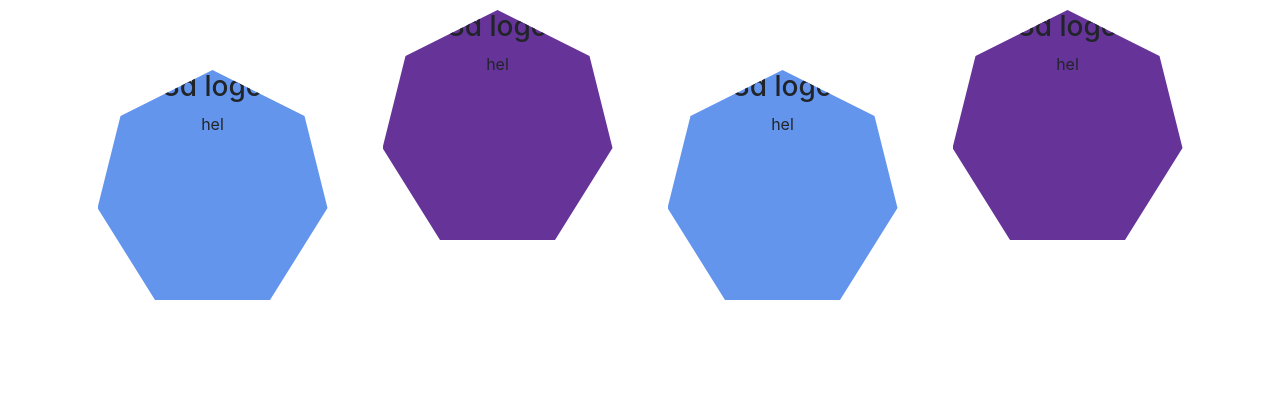
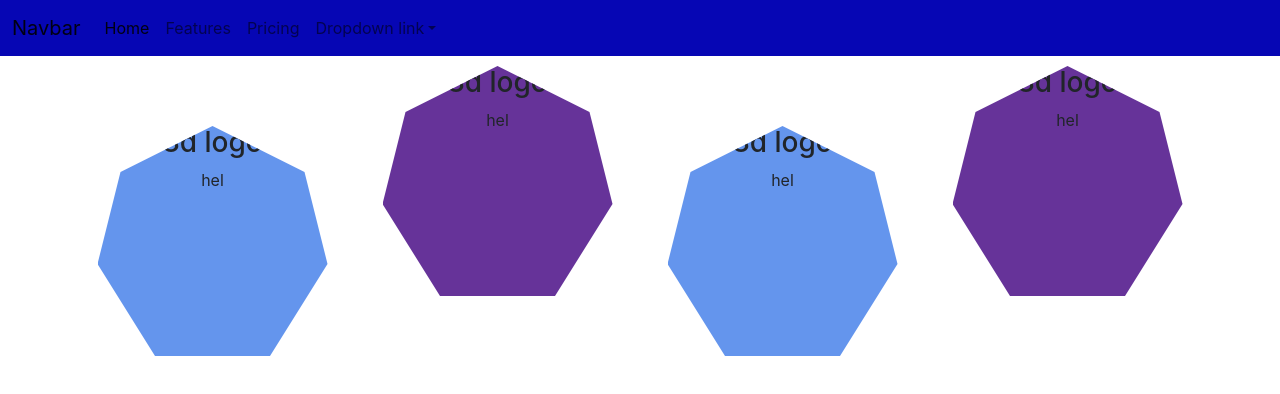
Before and after one commit to RianIslam/craft-front-end, a React (Create React App) app in the folder dash-uses/: page / in a window 1280 px wide. Shown: the top 394 px of the page. Built offline with nearby package versions, Linux system fonts and the light colour scheme.

Commit message:
add some bootstrap class

```diff
--- a/dash-uses/public/index.html
+++ b/dash-uses/public/index.html
@@ -41,5 +41,8 @@
       To begin the development, run `npm start` or `yarn start`.
       To create a production bundle, use `npm run build` or `yarn build`.
     -->
+    <script src="https://cdn.jsdelivr.net/npm/@popperjs/core@2.10.2/dist/umd/popper.min.js" integrity="sha384-7+zCNj/IqJ95wo16oMtfsKbZ9ccEh31eOz1HGyDuCQ6wgnyJNSYdrPa03rtR1zdB" crossorigin="anonymous"></script>
+    <script src="https://cdn.jsdelivr.net/npm/bootstrap@5.1.3/dist/js/bootstrap.min.js" integrity="sha384-QJHtvGhmr9XOIpI6YVutG+2QOK9T+ZnN4kzFN1RtK3zEFEIsxhlmWl5/YESvpZ13" crossorigin="anonymous"></script>
+
   </body>
 </html>
--- a/dash-uses/src/App.js
+++ b/dash-uses/src/App.js
@@ -1,5 +1,6 @@
 
 import './App.css';
+import BootStrapNav from './components/Bootstrap/BootStrapNav';
 import Card from './components/Card/Card';
 import HexagonCard from './components/Card/HexagonCard';
 import Nav from './components/Nav/Nav';
@@ -7,7 +8,7 @@
 function App() {
   return (
     <div>
-
+      <BootStrapNav/>
      <Card/>
      {/* <HexagonCard/> */}
     </div>
--- /dev/null
+++ b/dash-uses/src/components/Bootstrap/BootStrapNav.css
@@ -0,0 +1,3 @@
+.bt-bg{
+    background: #0606b4;
+}
--- /dev/null
+++ b/dash-uses/src/components/Bootstrap/BootStrapNav.js
@@ -0,0 +1,41 @@
+import React from 'react'
+import './BootStrapNav.css'
+const BootStrapNav = () => {
+    return (
+        <div>
+            <nav className="navbar navbar-expand-lg navbar-light bt-bg">
+  <div className="container-fluid">
+    <a className="navbar-brand" href="#">Navbar</a>
+    <button className="navbar-toggler" type="button" data-bs-toggle="collapse" data-bs-target="#navbarNavDropdown" aria-controls="navbarNavDropdown" aria-expanded="false" aria-label="Toggle navigation">
+      <span className="navbar-toggler-icon"></span>
+    </button>
+    <div className="collapse navbar-collapse" id="navbarNavDropdown">
+      <ul className="navbar-nav">
+        <li className="nav-item">
+          <a className="nav-link active" aria-current="page" href="#">Home</a>
+        </li>
+        <li className="nav-item">
+          <a className="nav-link" href="#">Features</a>
+        </li>
+        <li className="nav-item">
+          <a className="nav-link" href="#">Pricing</a>
+        </li>
+        <li className="nav-item dropdown">
+          <a className="nav-link dropdown-toggle" href="#" id="navbarDropdownMenuLink" role="button" data-bs-toggle="dropdown" aria-expanded="false">
+            Dropdown link
+          </a>
+          <ul className="dropdown-menu" aria-labelledby="navbarDropdownMenuLink">
+            <li><a className="dropdown-item" href="#">Action</a></li>
+            <li><a className="dropdown-item" href="#">Another action</a></li>
+            <li><a className="dropdown-item" href="#">Something else here</a></li>
+          </ul>
+        </li>
+      </ul>
+    </div>
+  </div>
+</nav>
+        </div>
+    )
+}
+
+export default BootStrapNav
```
